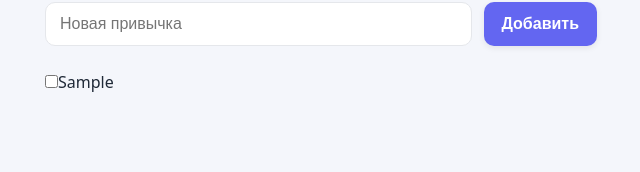
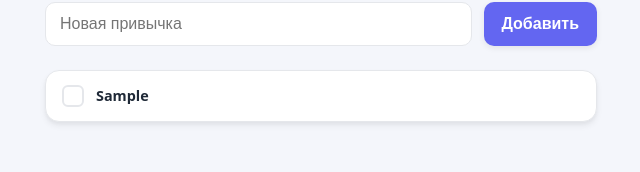
Before and after one commit to nextc0ders/habit-tracker-react, a React (Vite) app in the folder habit-tarcker/: page / in a window 1280 px wide. Both pictures are taken after typing "Sample" into the empty fields and a click on the button "Добавить". Shown: the part 168-340 px from the top of the page, without its empty margins (319-959 px from the left). Built offline with nearby package versions, Linux system fonts and the light colour scheme; some icons are missing.

Commit message:
chapter 7 - update styles

```diff
--- a/habit-tarcker/src/index.css
+++ b/habit-tarcker/src/index.css
@@ -130,7 +130,6 @@ ul {
 li {
 	background: var(--card);
 	border-radius: 14px;
-	padding: 14px 16px;
 	border: 1px solid var(--border);
 	box-shadow: 0 4px 6px rgba(0,0,0,0.06), 0 2px 4px rgba(0,0,0,0.04);
 	opacity: 0;
@@ -162,9 +161,7 @@ li > div:first-child:hover {
 
 /* streak */
 li span {
-	margin-left: auto;
 	font-size: 0.9rem;
-	color: var(--success);
 	font-weight: 600;
 }
 
@@ -182,6 +179,43 @@ li > div:last-child span {
 	padding: 6px;
 }
 
+.habit-item {
+	display: flex;
+	align-items: center;
+	gap: 12px;
+	cursor: pointer;
+	padding: 14px 16px;
+}
+.habit-item input[type="checkbox"] {
+	appearance: none;
+	width: 22px;
+	height: 22px;
+	border: 2px solid var(--border);
+	border-radius: 6px;
+	display: grid;
+	place-content: center;
+	cursor: pointer;
+}
+.habit-item input[type="checkbox"]::before {
+	content: '✓';
+	font-size: 14px;
+	font-weight: bold;
+	color: #fff;
+	transform: scale(0);
+	transition: transform .15s ease-in-out;
+}
+.habit-item input[type="checkbox"]:checked {
+	background-color: var(--success);
+	border-color: var(--success);
+}
+.habit-item input[type="checkbox"]:checked::before {
+	transform: scale(1);
+}
+li.completed span {
+	text-decoration: line-through;
+	color: var(--muted);
+}
+
 @media (max-width: 480px) {
 	header h1 {
 		font-size: 1.6rem;
--- a/habit-tarcker/src/pages/HabitsPage.jsx
+++ b/habit-tarcker/src/pages/HabitsPage.jsx
@@ -10,6 +10,8 @@ function HabitsPage() {
 		toggleHabit,
 		addHabit
 	} = useHabits()
+
+	const today = new Date().toISOString().slice(0, 10)
 
 	return (
 		<>
@@ -27,18 +29,24 @@ function HabitsPage() {
 				<button type="submit">Добавить</button>
 			</form>
 
-			{habits.map(habit => (
-				<div key={habit.id}>
-					<input
-						type='checkbox'
-						checked={habit.completedDates.includes(
-							new Date().toISOString().slice(0, 10)
-						)}
-						onChange={() => toggleHabit(habit.id)}
-					/>
-					{habit.title}
-				</div>
-			))}
+			<ul>
+				{habits.map(habit => {
+					const completed = habit.completedDates.includes(today)
+
+					return (
+						<li key={habit.id} className={completed ? 'completed' : ''}>
+							<label className='habit-item'>
+								<input
+									type='checkbox'
+									checked={completed}
+									onChange={() => toggleHabit(habit.id)}
+								/>
+								<span>{habit.title}</span>
+							</label>
+						</li>
+					)
+				})}
+			</ul>
 		</>
 	)
 }
```
